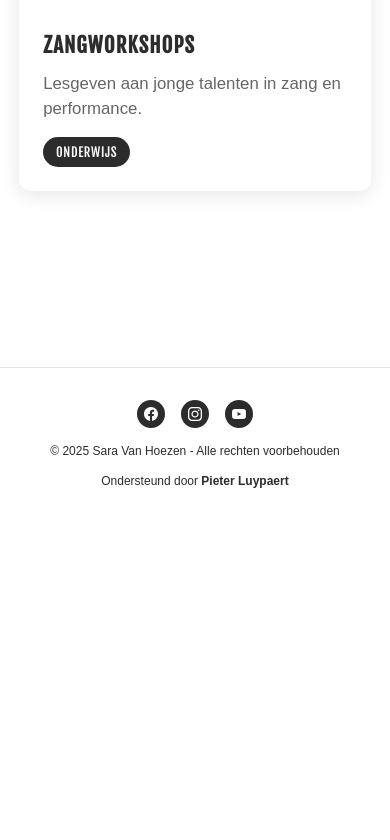
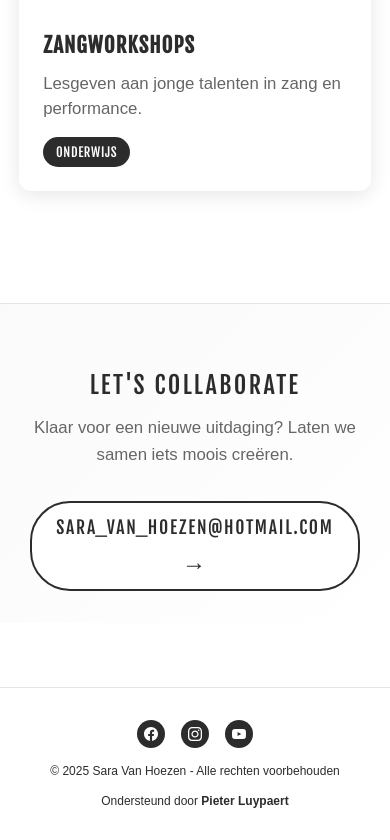
Before and after one commit to PieterLuypaert/svh-portfolio, a website with bundled scripts: page index.html in a window 390 px wide. Shown: the part 5141-5981 px from the top of the page. Before the commit the page ends 5661 px from the top, so only its background shows below. Built offline with nearby package versions, Linux system fonts and the light colour scheme.

Commit message:
Add contact section with styling for improved user engagement

```diff
--- a/index.html
+++ b/index.html
@@ -72,6 +72,19 @@
         </section>
     </main>
 
+    <section class="contact-section" id="contact">
+        <div class="container">
+            <div class="contact-content">
+                <h2 class="contact-title">Let's Collaborate</h2>
+                <p class="contact-subtitle">Klaar voor een nieuwe uitdaging? Laten we samen iets moois creëren.</p>
+                <a href="mailto:sara_van_hoezen@hotmail.com" class="contact-email">
+                    <span class="email-text">sara_van_hoezen@hotmail.com </span>
+                    <span class="email-arrow">→</span>
+                </a>
+            </div>
+        </div>
+    </section>
+
     <footer class="site-footer">
         <div class="footer-content">
             <div class="footer-left">
@@ -99,6 +112,7 @@
                     </a>
                 </div>
             </div>
+
             <div class="footer-right">
                 <p>Ondersteund door <a href="https://www.pieterluypaert.be" target="_blank" rel="noopener">Pieter
                         Luypaert</a></p>
--- a/src/css/main.css
+++ b/src/css/main.css
@@ -438,12 +438,211 @@ strong {
   pointer-events: none;
 }
 
-@keyframes spin {
-  0% {
-    transform: rotate(0deg);
+.contact-section {
+  padding: 6rem 0 4rem;
+  border-top: 1px solid #e5e5e5;
+  width: 100%;
+  overflow-x: hidden;
+  background: linear-gradient(135deg, #fafafa 0%, #ffffff 100%);
+  position: relative;
+}
+
+.contact-content {
+  max-width: 1200px;
+  margin: 0 auto;
+  width: 100%;
+  box-sizing: border-box;
+  text-align: center;
+  padding: 0 2rem;
+}
+
+.contact-title {
+  font-size: clamp(3rem, 8vw, 5rem);
+  font-family: "Fjalla One", sans-serif;
+  font-weight: 400;
+  margin-bottom: 1.5rem;
+  line-height: 1.1;
+  color: #2c2c2c;
+  text-transform: uppercase;
+  letter-spacing: 0.2em;
+  word-break: break-word;
+  max-width: 100%;
+  position: relative;
+}
+
+.contact-subtitle {
+  font-size: 1.2rem;
+  color: #666;
+  margin-bottom: 3rem;
+  font-family: "source sans pro", sans-serif;
+  line-height: 1.6;
+  max-width: 600px;
+  margin-left: auto;
+  margin-right: auto;
+  text-align: center;
+  padding-left: 0;
+}
+
+.contact-email {
+  display: inline-flex;
+  align-items: center;
+  gap: 1rem;
+  font-size: 1.8rem;
+  font-family: "Fjalla One", sans-serif;
+  color: #2c2c2c;
+  text-decoration: none;
+  text-transform: uppercase;
+  letter-spacing: 0.1em;
+  padding: 1.5rem 3rem;
+  border: 2px solid #2c2c2c;
+  border-radius: 50px;
+  transition: all 0.4s cubic-bezier(0.4, 0, 0.2, 1);
+  position: relative;
+  overflow: hidden;
+  background: white;
+}
+
+.contact-email::before {
+  content: "";
+  position: absolute;
+  top: 0;
+  left: -100%;
+  width: 100%;
+  height: 100%;
+  background: linear-gradient(
+    90deg,
+    transparent,
+    rgba(44, 44, 44, 0.1),
+    transparent
+  );
+  transition: left 0.6s ease;
+}
+
+.contact-email:hover::before {
+  left: 100%;
+}
+
+.contact-email:hover {
+  background: #2c2c2c;
+  color: white;
+  transform: translateY(-4px);
+  box-shadow: 0 12px 30px rgba(44, 44, 44, 0.2);
+}
+
+.email-text {
+  transition: transform 0.3s ease;
+}
+
+.email-arrow {
+  font-size: 1.5rem;
+  transition: transform 0.3s ease;
+  font-weight: normal;
+}
+
+.contact-email:hover .email-arrow {
+  transform: translateX(8px);
+}
+
+.contact-email:hover .email-text {
+  transform: translateX(-4px);
+}
+
+/* Responsive styles for contact section */
+@media (max-width: 1024px) {
+  .contact-section {
+    padding: 5rem 0 3rem;
   }
-  100% {
-    transform: rotate(360deg);
+
+  .contact-title {
+    font-size: clamp(2.5rem, 7vw, 4rem);
+  }
+
+  .contact-email {
+    font-size: 1.5rem;
+    padding: 1.2rem 2.5rem;
+  }
+}
+
+@media (max-width: 768px) {
+  .contact-section {
+    padding: 4rem 0 3rem;
+  }
+
+  .contact-content {
+    padding: 0 1.5rem;
+  }
+
+  .contact-title {
+    font-size: clamp(2rem, 6vw, 3rem);
+    margin-bottom: 1rem;
+  }
+
+  .contact-divider {
+    width: 80px;
+    margin-bottom: 1.5rem;
+  }
+
+  .contact-subtitle {
+    font-size: 1.1rem;
+    margin-bottom: 2.5rem;
+  }
+
+  .contact-email {
+    font-size: 1.3rem;
+    padding: 1rem 2rem;
+    flex-direction: column;
+    gap: 0.5rem;
+    text-align: center;
+  }
+
+  .contact-email:hover .email-text {
+    transform: translateY(-2px);
+  }
+
+  .contact-email:hover .email-arrow {
+    transform: translateY(4px) rotate(90deg);
+  }
+}
+
+@media (max-width: 480px) {
+  .contact-section {
+    padding: 3rem 0 2rem;
+  }
+
+  .contact-content {
+    padding: 0 1rem;
+  }
+
+  .contact-title {
+    font-size: clamp(1.5rem, 5vw, 2.5rem);
+    letter-spacing: 0.1em;
+  }
+
+  .contact-divider {
+    width: 60px;
+    height: 2px;
+  }
+
+  .contact-subtitle {
+    font-size: 1rem;
+    margin-bottom: 2rem;
+  }
+
+  .contact-email {
+    font-size: 1.1rem;
+    padding: 0.8rem 1.5rem;
+    border-radius: 40px;
+  }
+}
+
+@media (max-width: 360px) {
+  .contact-title {
+    font-size: clamp(1.2rem, 4vw, 2rem);
+  }
+
+  .contact-email {
+    font-size: 1rem;
+    padding: 0.7rem 1.2rem;
   }
 }
 
@@ -626,14 +825,6 @@ strong {
 
   p:first-of-type {
     font-size: 1.2rem;
-  }
-
-  p:first-of-type::before {
-    display: none;
-  }
-
-  .bio-image-left::after {
-    display: none;
   }
 
   .footer-content {
```
